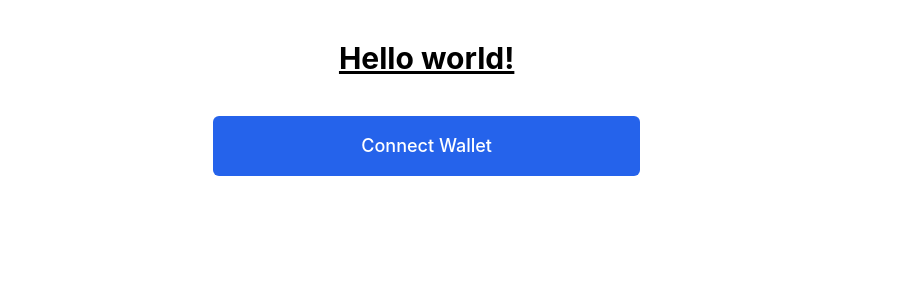
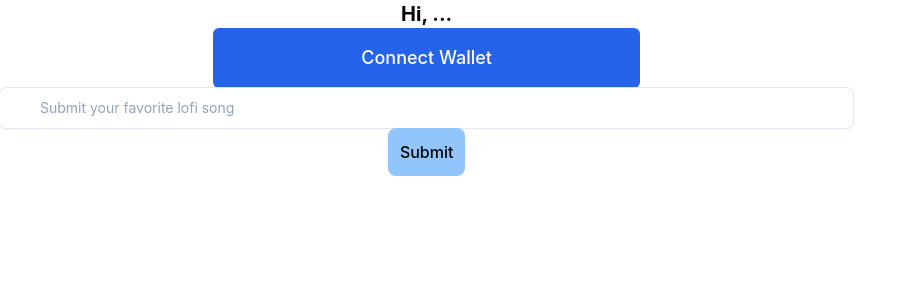
Before and after one commit to hehoku/lofi-app, a React (Create React App) app: page / in a window 1280 px wide. Shown: the top 300 px of the page, without its empty margins (0-917 px from the left). Built offline with nearby package versions, Linux system fonts and the light colour scheme.

Commit message:
add submit lofi

```diff
--- a/src/App.js
+++ b/src/App.js
@@ -1,11 +1,13 @@
 import { useState, useEffect } from 'react'
 import './App.css'
-// import abi from './utils/Lofi.json'
+import { ethers } from 'ethers'
+import abi from './utils/Lofi.json'
 
 function App () {
   const [currentAccount, setCurrentAccount] = useState('')
-  // const contractAddress = '0x2cc4dc6c1dd61fcf18b34083dee281c61b91a00c'
-  // const contractABI = abi.abi
+  const [lofiInputValue, setLofiInputValue] = useState('')
+  const contractAddress = '0x1e7d0f40219591e1bd149994c802e6261d2c07e5'
+  const contractABI = abi.abi
 
   // check if wallet is connected
   const checkIfWalletIsConnected = async () => {
@@ -49,13 +51,65 @@ function App () {
     }
   }
 
+  const formatAddress = address => {
+    return (
+      address.substring(0, 6) + '...' + address.substring(address.length - 4)
+    )
+  }
+
+  const handleSubmit = async () => {
+    console.log(lofiInputValue)
+    try {
+      const { ethereum } = window
+
+      if (ethereum) {
+        const provider = new ethers.providers.Web3Provider(ethereum)
+        const signer = provider.getSigner()
+        const lofiContract = new ethers.Contract(
+          contractAddress,
+          contractABI,
+          signer
+        )
+
+        const submitLofiTxn = await lofiContract.newLofi(lofiInputValue)
+        console.log('submitting...', submitLofiTxn.hash)
+        await submitLofiTxn.wait()
+        console.log('submitted', submitLofiTxn.hash)
+
+        // const allLofis = await lofiContract.getAllLofis()
+        // console.log(allLofis)
+      }
+    } catch (error) {
+      console.log(error)
+    }
+  }
+
+  const getLofis = async () => {
+    const { ethereum } = window
+    try {
+      if (ethereum) {
+        const provider = new ethers.providers.Web3Provider(ethereum)
+        const signer = provider.getSigner()
+        const lofiContract = new ethers.Contract(
+          contractAddress,
+          contractABI,
+          signer
+        )
+        const allLofis = await lofiContract.getAllLofis()
+        console.log(allLofis)
+      }
+    } catch (error) {
+      console.log(error)
+    }
+  }
+
   useEffect(() => {
     checkIfWalletIsConnected()
   }, [])
 
   return (
     <div className='flex flex-col items-center w-8/12'>
-      <h1 className='my-10 text-3xl font-bold underline'>Hello world!</h1>
+      <h1 className='text-xl font-bold'>Hi, {formatAddress(currentAccount)}</h1>
       {currentAccount ? null : (
         <button
           className='w-3/6 bg-blue-600 p-4 rounded-md text-white text-lg font-medium'
@@ -65,6 +119,20 @@ function App () {
           Connect Wallet
         </button>
       )}
+      <input
+        className='focus:ring-2 focus:ring-blue-500 focus:outline-none appearance-none w-full text-sm leading-6 text-slate-900 placeholder-slate-400 rounded-md py-2 pl-10 ring-1 ring-slate-200 shadow-sm'
+        type='text'
+        value={lofiInputValue}
+        onChange={e => setLofiInputValue(e.target.value)}
+        aria-label='submit lofi song'
+        placeholder='Submit your favorite lofi song'
+      />
+      <button
+        onClick={getLofis}
+        className='text-base font-medium rounded-lg p-3 bg-blue-300'
+      >
+        Submit
+      </button>
     </div>
   )
 }
```
Also changed, not shown: src/utils/Lofi.json (+2 -2 lines).
